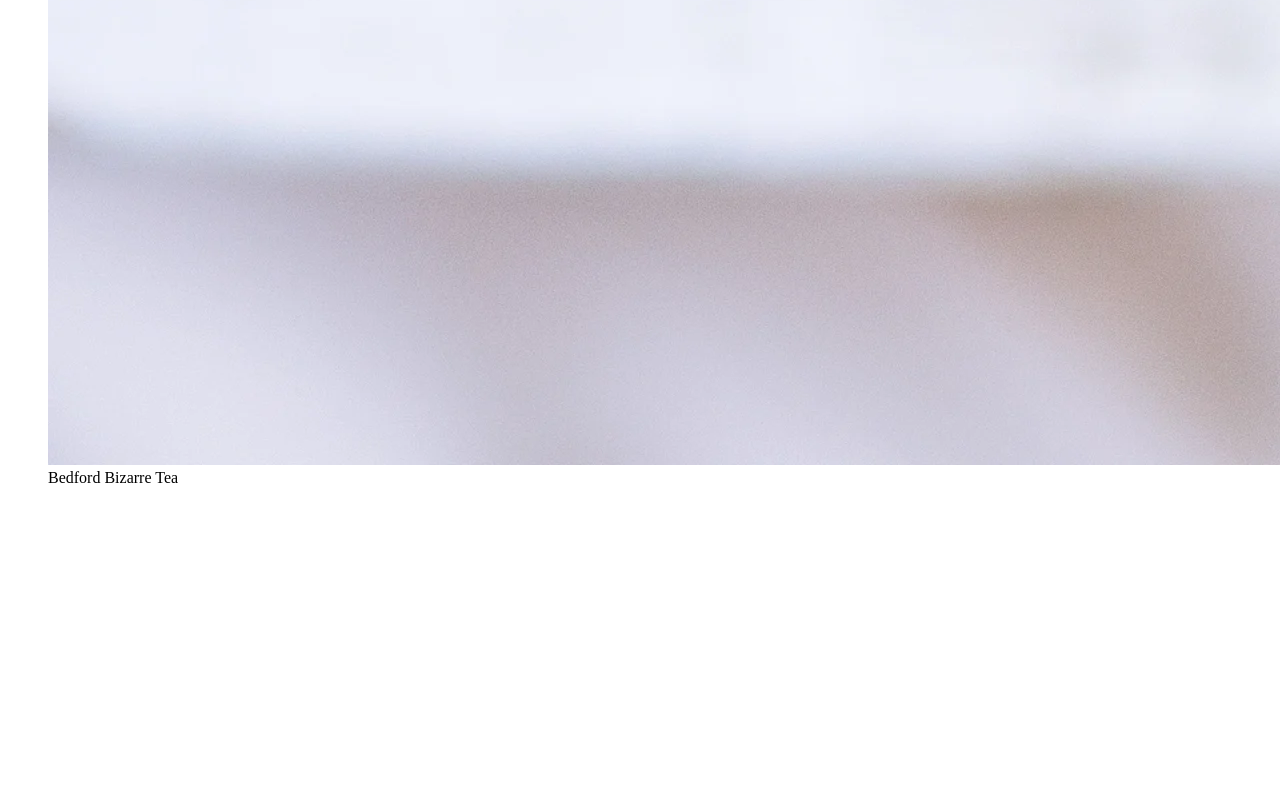
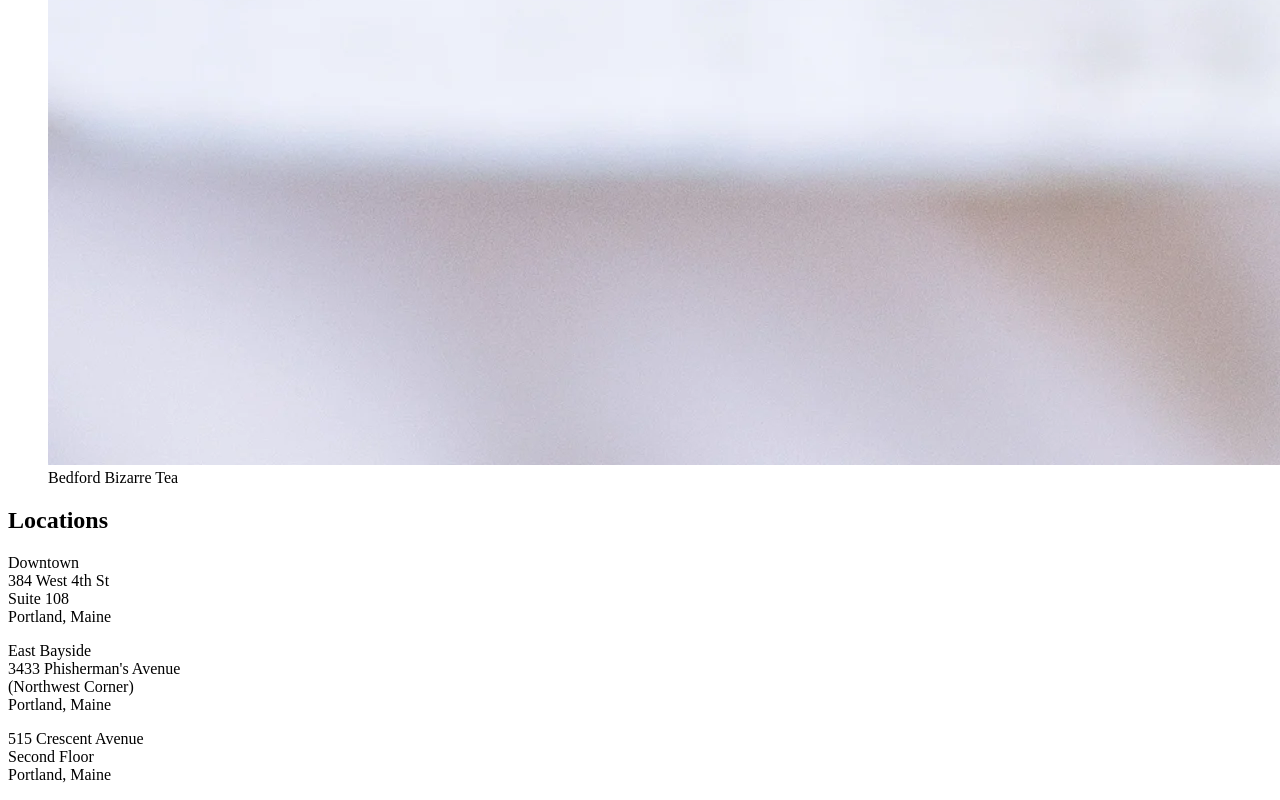
Before and after one commit to LaiDev/CodecademyTeaCozyProject, a plain HTML site: page index.html in a window 1280 px wide. Shown: the part 7964-8764 px from the top of the page. Before the commit the page ends 8467 px from the top, so only its background shows below. Drawn offline with Linux system fonts and the light colour scheme.

Commit message:
Add Locations

```diff
--- a/index.html
+++ b/index.html
@@ -52,6 +52,31 @@
                 </figure>
             </div>
         </section>
+        <section id="locations">
+            <h2>Locations</h2>
+            <div class="locations">
+                <div class="container">
+                    <p>Downtown <br>
+                    384 West 4th St <br>
+                    Suite 108 <br>
+                    Portland, Maine
+                    </p>
+                </div>
+                <div class="container">
+                    <p>East Bayside <br>
+                    3433 Phisherman's Avenue <br>
+                    (Northwest Corner) <br>
+                    Portland, Maine
+                    </p>
+                </div>
+                <div class="container">
+                    <p>515 Crescent Avenue <br>
+                    Second Floor <br>
+                    Portland, Maine
+                    </p>
+                </div>
+            </div>
+        </section>
     </main>
 </body>
 </html>
```
